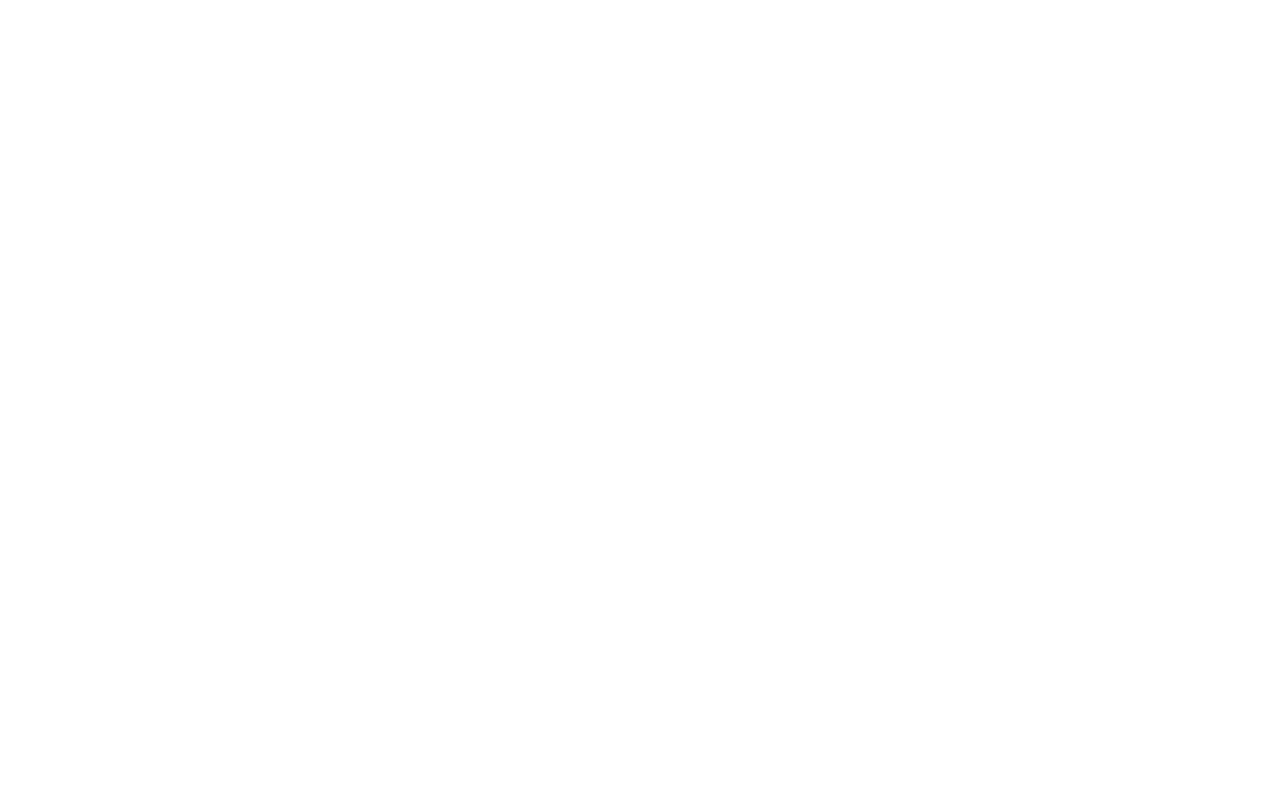
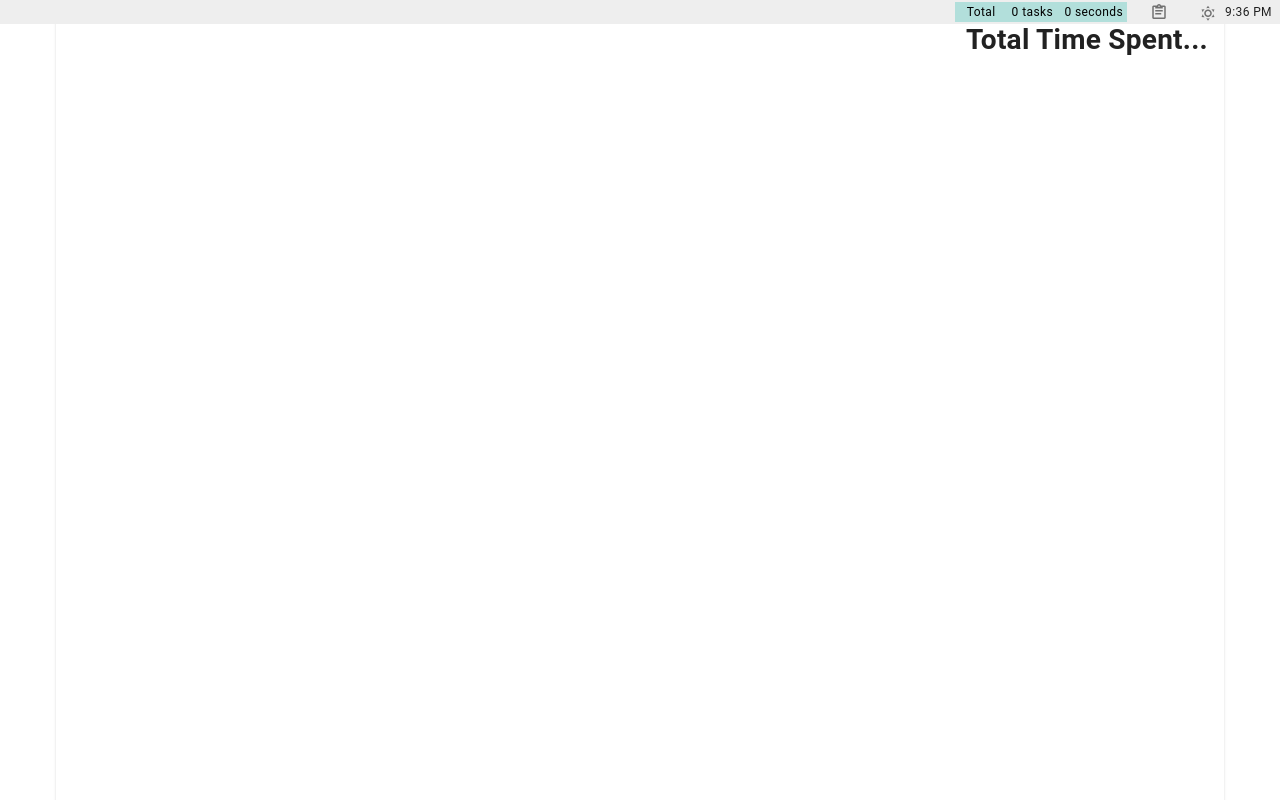
Before and after one commit to david-newspark/work-tracker, a Vue app in the folder frontend/: page /chart in a window 1280 px wide. Before the commit this address had no page. Shown: the top 800 px of the page. Built offline with nearby package versions, Linux system fonts and the light colour scheme.

Commit message:
11 Add chartjs support (#18)

```diff
--- a/frontend/package.json
+++ b/frontend/package.json
@@ -16,8 +16,10 @@
   "dependencies": {
     "@mdi/font": "^7.2.96",
     "@vueuse/core": "^9.13.0",
+    "chart.js": "^4.2.1",
     "pinia": "^2.0.34",
     "vue": "^3.2.47",
+    "vue-chartjs": "^5.2.0",
     "vue-router": "^4.1.6",
     "vuetify": "^3.1.13"
   },
--- /dev/null
+++ b/frontend/src/components/Charts/TotalOverview.vue
@@ -0,0 +1,37 @@
+<script setup lang="ts">
+import { useActivityStore } from '@/stores/activityStore';
+import { useLogStore } from '@/stores/logsStore';
+import { computed } from 'vue';
+import { Doughnut } from 'vue-chartjs'
+import { Chart as ChartJS, ArcElement, Tooltip, Legend } from 'chart.js'
+import timeTransform from '@/util/timeTransform';
+
+ChartJS.register(ArcElement, Tooltip)
+
+const activityStore = useActivityStore()
+const logStore = useLogStore()
+const getSum = (activity_id: string):number => {
+   return logStore.logs
+        .filter(l => l.activity_id === activity_id)
+        .reduce((s, l) => {
+            const dur = l.duration ?? 0
+            return s + dur
+        }, 0)
+}
+const activityData = computed(():number[] => {
+    return activityStore.activities.map(a => timeTransform(getSum(a.id)).length)
+})
+const labels = computed(() => activityStore.activities.map(a => a.name))
+const chartData = {
+    labels: labels.value,
+    datasets: [
+        {
+            backgroundColor: ['#f87979', '#183975'],
+            data: activityData.value
+        }
+    ]
+}
+</script>
+<template>
+    <Doughnut :data="chartData" id="totalData"></Doughnut>
+</template>
--- a/frontend/src/router/index.ts
+++ b/frontend/src/router/index.ts
@@ -16,6 +16,11 @@
           path:'/about',
           name:'About',
           component: () => import(/* webpackChunkName: "about" */ '@/views/AboutView.vue'),
+        },
+        {
+          path:'/chart',
+          name:'Chart',
+          component: () => import(/* webpackChunkName: "chart" */ '@/views/ChartView.vue'),
         }
       ]
     }
--- /dev/null
+++ b/frontend/src/views/ChartView.vue
@@ -0,0 +1,20 @@
+<script setup lang="ts">
+import TotalOverview from '@/components/Charts/TotalOverview.vue';
+
+</script>
+
+
+<template>
+    <v-container class="h-100">
+      <v-row class="h-100">
+        <v-col class="h-100 d-flex align-center">
+          <v-card class="w-100">
+            <v-card-text class="text-end">
+              <h1>Total Time Spent...</h1>
+              <total-overview />
+            </v-card-text>
+          </v-card>
+        </v-col>
+      </v-row>
+    </v-container>
+  </template>
```
Also changed, not shown: 1 other file (tests, documents, lock files or other folders).
